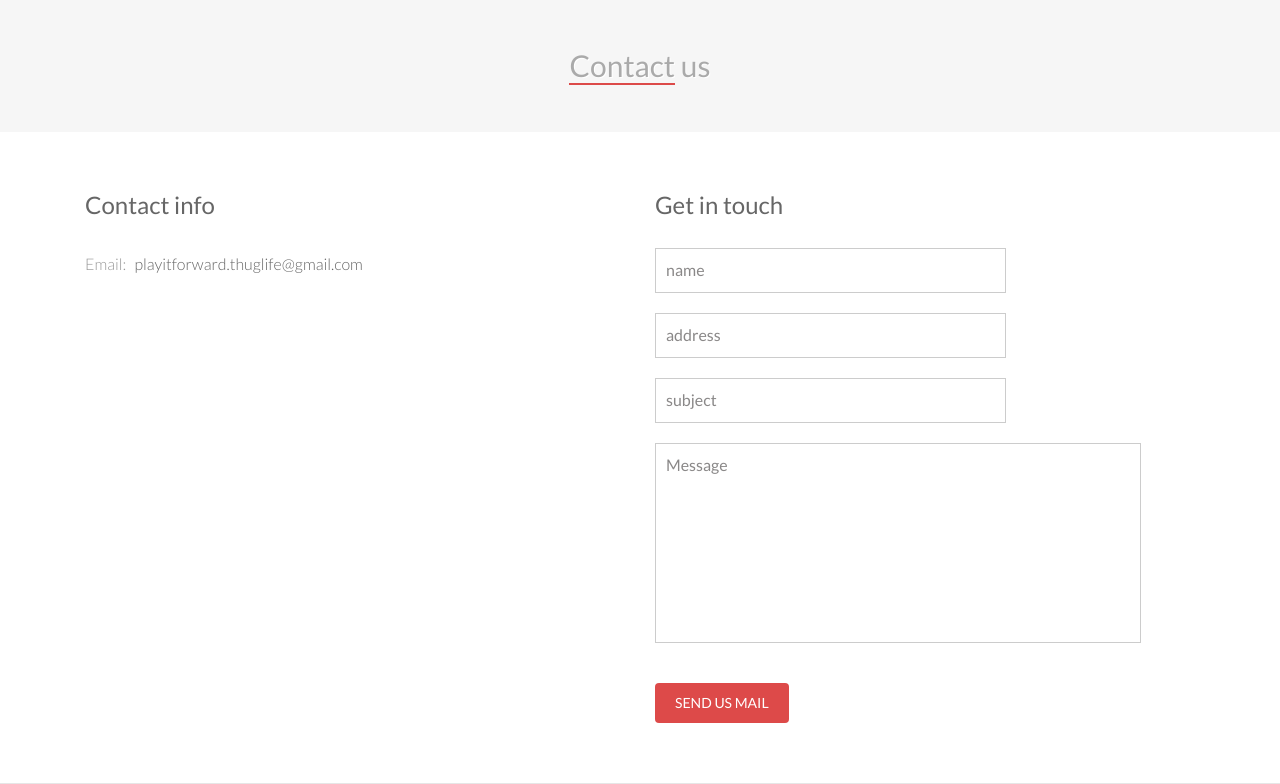
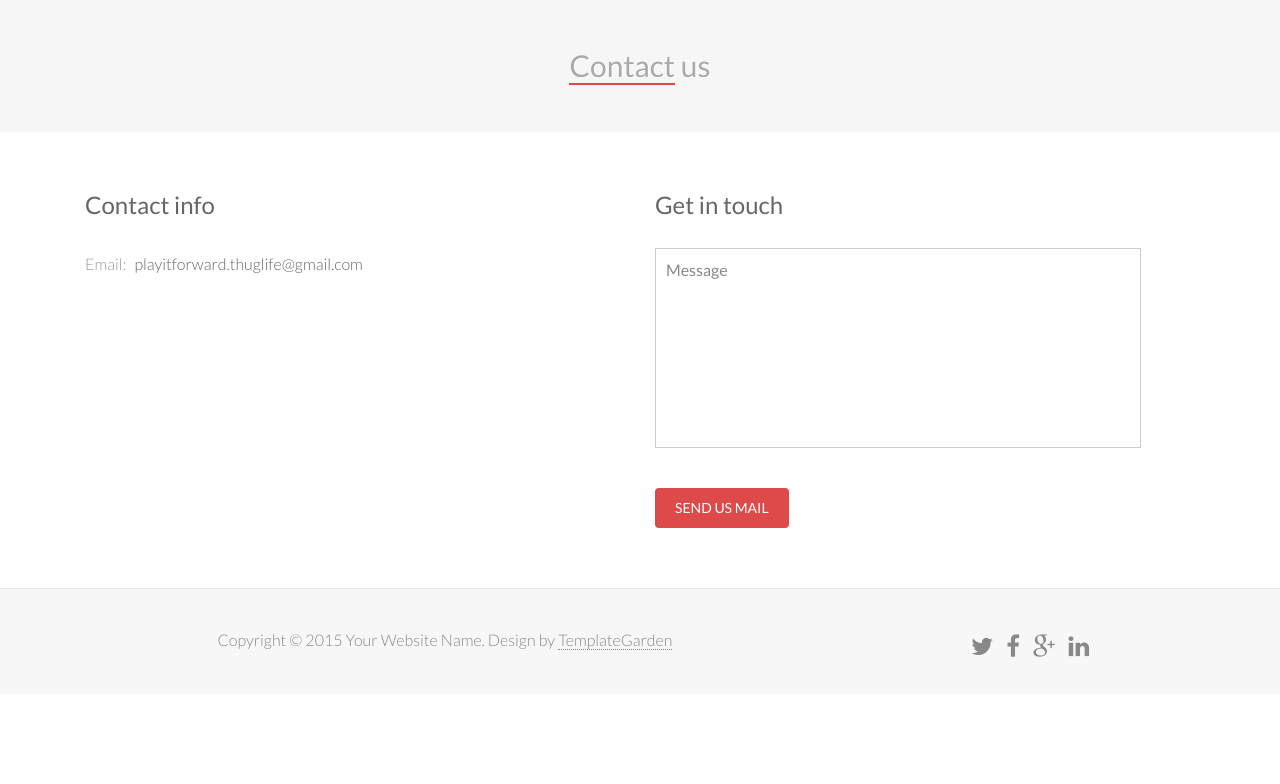
Before and after one commit to tmehdi94/PlayItForward, a PHP site: page /contact.php in a window 1280 px wide. Shown: the part 118-902 px from the top of the page. After the commit the page ends 775 px from the top, so only its background shows below. Run offline with PHP 8.4, Linux system fonts and the light colour scheme; some libraries are stand-ins or nearby versions.

Commit message:
Typo Fix
Fixed checking default field values

```diff
--- a/newnew/contact.php
+++ b/newnew/contact.php
@@ -61,9 +61,6 @@ $loggedin = login_check($db);
 
       <form id="contact_form" action="includes/processMail.php" method="post" name="contact_form">
         <div class="form_details">
-          <input name = "name" type="text" class="text" value="name" onfocus="this.value = '';" onblur="if (this.value == '') {this.value = 'Name';}">
-          <input name = "address" type="text" class="text" value="address" onfocus="this.value = '';" onblur="if (this.value == '') {this.value = 'Email Address';}">
-          <input name = "subject" type="text" class="text" value="subject" onfocus="this.value = '';" onblur="if (this.value == '') {this.value = 'Subject';}">
           <textarea name = "message" value="message" onfocus="this.value = '';" onblur="if (this.value == '') {this.value = 'Message';}">Message</textarea>
           <div class="clearfix"> </div>
           <button class="btn" type="submit">Send Us Mail</button>
--- a/newnew/includes/processMail.php
+++ b/newnew/includes/processMail.php
@@ -12,7 +12,7 @@ if (isset($_POST['name'], $_POST['address'], $_POST['subject'], $_POST['message'
     $message = $_POST['message'];
     echo $name.$sender."D:LFKJS:DLFKJ".$message;
     //Should be implemented when a valid domain is selected
-    if($name != 'name' && $sender != 'address' && $subjectline != 'subject' && $message != "Message"){
+    if($name != 'Name' && $sender != 'Email Address' && $subjectline != 'Subject' && $message != "Message"){
         mail($sender, "Copy of message: ".$subjectline." | DO NOT RESPOND", $message); //sends a copy to desired e-mail. Will also check if e-mail entered is valid
         mail("playitforward.thuglife@gmail.com", $subjectline, $message."\n\n-".$name);
         header('Location: ../contact.php?success=1');
```
